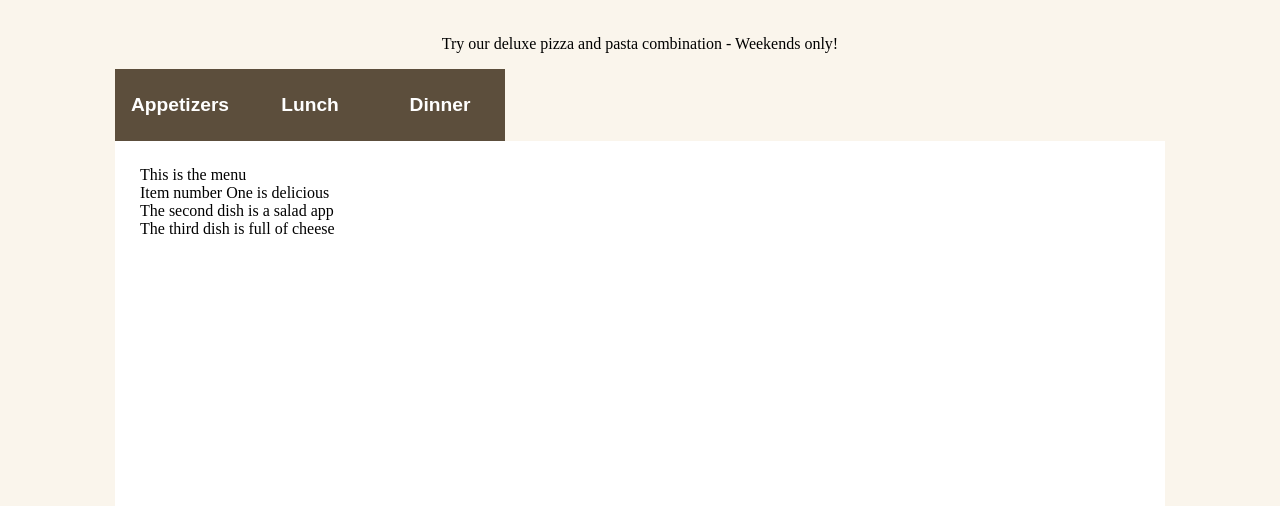
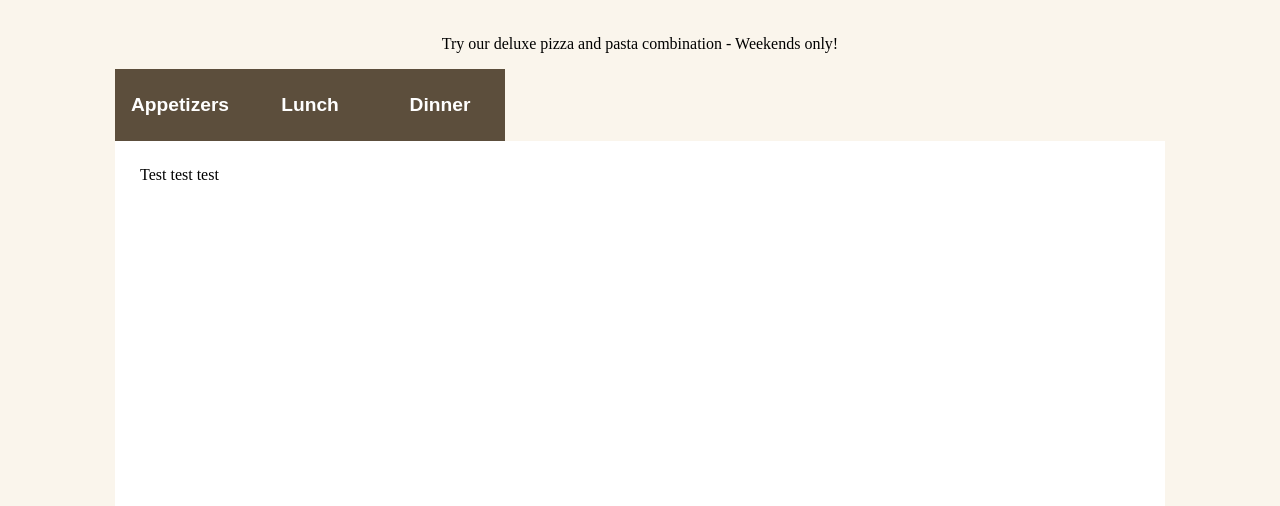
Before and after one commit to malkaysi/restaurant-page, a plain HTML site: page index.html in a window 1280 px wide. Both pictures are taken after a click on the element "Lunch". Shown: the part 294-800 px from the top of the page. Drawn offline with Linux system fonts and the light colour scheme.

Commit message:
messing around

```diff
--- a/index.html
+++ b/index.html
@@ -18,8 +18,8 @@
             <div class="button" id='tabThreeContent'>Dinner</div>
 
         </div>
-        <p id="menuOne">This is the menu <br> Item number One is delicious <br> The second dish is a salad app <br>
-            The third dish is full of cheese</p>
+        <!-- <p id="menuOne">This is the menu <br> Item number One is delicious <br> The second dish is a salad app <br>
+            The third dish is full of cheese</p> -->
     </div>
 
     <script src="main.js"> </script>
--- a/main.js
+++ b/main.js
@@ -1 +1 @@
-(()=>{"use strict";(()=>{const e=document.querySelector("#content"),t=document.createElement("img"),n=document.createElement("h1"),a=document.createElement("p");t.src="https://lilluna.com/wp-content/uploads/2017/10/penne-pasta-resize-1.jpg",n.textContent="The best restaraunt in town!",a.textContent="Try our deluxe pizza and pasta combination - Weekends only!",t.classList.add("image"),e.appendChild(t),e.appendChild(n),e.appendChild(a)})(),(()=>{const e=document.getElementById("tabTwoContent");return{test:()=>{e.addEventListener("click",(()=>{alert("test")}))}}})().test()})();
+(()=>{"use strict";(()=>{const e=document.querySelector("#content"),t=document.createElement("img"),n=document.createElement("h1"),d=document.createElement("p");t.src="https://lilluna.com/wp-content/uploads/2017/10/penne-pasta-resize-1.jpg",n.textContent="The best restaraunt in town!",d.textContent="Try our deluxe pizza and pasta combination - Weekends only!",t.classList.add("image"),e.appendChild(t),e.appendChild(n),e.appendChild(d)})();(()=>{const e=document.createElement("p");e.setAttribute("id","menuTwo"),e.classList.add("tabSelected"),e.textContent="This is the menu <br> Item number One is delicious <br> The second dish is a salad app <br>The third dish is full of cheese";const t=document.getElementById("tabOneContent");return{test:()=>{t.addEventListener("click",(()=>{menu.appendChild(e)}))}}})().test(),document.querySelector("#menu"),document.getElementById("tabTwoContent").addEventListener("click",(()=>{(()=>{const e=document.querySelector("#menu"),t=document.createElement("p");t.setAttribute("id","menuTwo"),t.classList.add("tabSelected"),t.textContent="Test test test",e.appendChild(t)})()}))})();
--- a/styles.css
+++ b/styles.css
@@ -42,6 +42,19 @@
     float: left;
 }
 
+.tabSelected{
+    background-color: white;
+    padding: 25px;
+    height: 500px;
+    width: 1000px;
+    margin-top: 0px;
+}
+
+.tabSelected:active{
+    background-color:rgb(92, 78, 60);
+    color: white;
+}
+
 #menuOne{
     background-color: white;
     padding: 25px;
```
